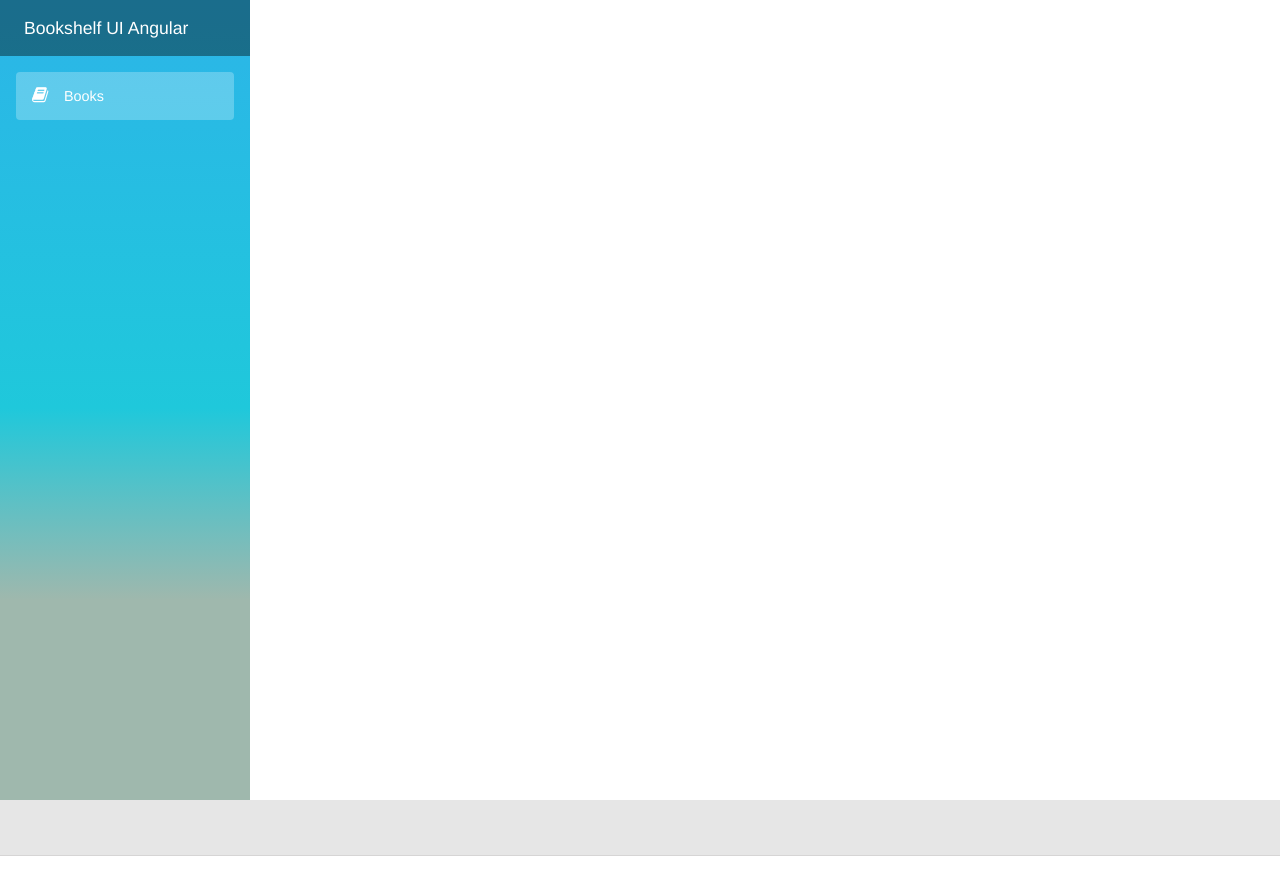
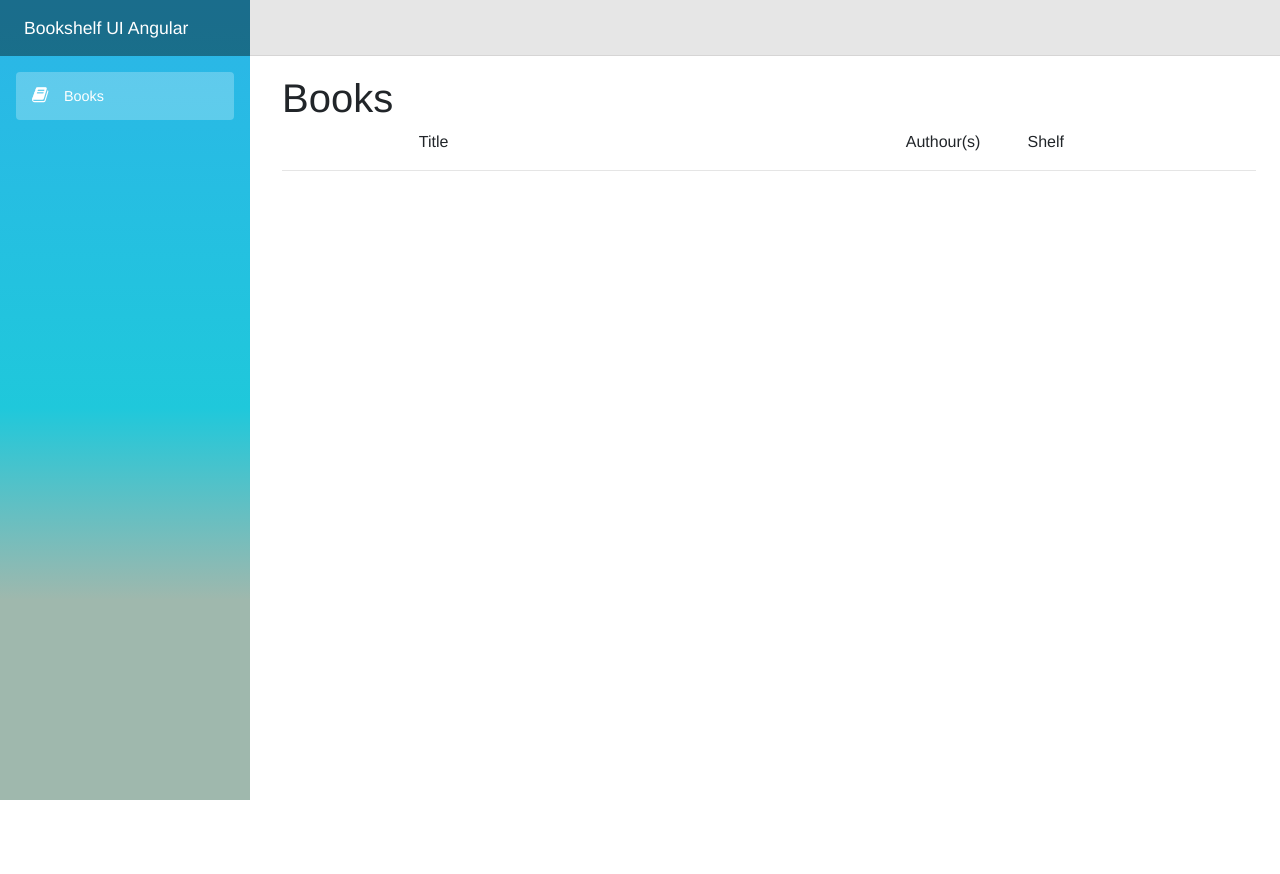
Before and after one commit to Grenter/BookShelf, an Angular app in the folder bookshelf-ui-angular/: page / in a window 1280 px wide. After the commit the page ends 800 px from the top, so only its background shows below. Built offline with nearby package versions, Linux system fonts and the light colour scheme.

Commit message:
Add book-list component

```diff
--- a/bookshelf-ui-angular/src/app/app.component.html
+++ b/bookshelf-ui-angular/src/app/app.component.html
@@ -7,5 +7,6 @@
   </div>
 
   <div class="content px-4">
+    <app-book-list></app-book-list>
   </div>
 </div>
--- a/bookshelf-ui-angular/src/app/app.module.ts
+++ b/bookshelf-ui-angular/src/app/app.module.ts
@@ -4,11 +4,13 @@ import { NgModule } from '@angular/core';
 import { AppRoutingModule } from './app-routing.module';
 import { AppComponent } from './app.component';
 import { NavMenuComponent } from './nav-menu/nav-menu.component';
+import { BookListComponent } from './book-list/book-list.component';
 
 @NgModule({
   declarations: [
     AppComponent,
-    NavMenuComponent
+    NavMenuComponent,
+    BookListComponent
   ],
   imports: [
     BrowserModule,
--- /dev/null
+++ b/bookshelf-ui-angular/src/app/book-list/book-list.component.html
@@ -0,0 +1,21 @@
+<h1>Books</h1>
+
+<div class="container">
+  <div class="row">
+    <div class="col"></div>
+    <div class="col-6">Title</div>
+    <div class="col">Authour(s)</div>
+    <div class="col">Shelf</div>
+    <div class="col"></div>
+  </div>
+</div>
+
+<hr />
+
+<div class="row">
+  <div class="col"></div>
+  <div class="col-6"></div>
+  <div class="col"></div>
+  <div class="col"></div>
+  <div class="col"></div>
+</div>
--- /dev/null
+++ b/bookshelf-ui-angular/src/app/book-list/book-list.component.ts
@@ -0,0 +1,15 @@
+import { Component, OnInit } from '@angular/core';
+
+@Component({
+  selector: 'app-book-list',
+  templateUrl: './book-list.component.html',
+  styleUrls: ['./book-list.component.css']
+})
+export class BookListComponent implements OnInit {
+
+  constructor() { }
+
+  ngOnInit() {
+  }
+
+}
--- a/bookshelf-ui-angular/src/styles.css
+++ b/bookshelf-ui-angular/src/styles.css
@@ -5,11 +5,7 @@ html, body {
     font-family: 'Helvetica Neue', Helvetica, Arial, sans-serif;
 }
 
-body {
-  margin: 0;
-}
-
-app {
+app-root {
     position: relative;
     display: flex;
     flex-direction: column;
@@ -96,7 +92,7 @@ app {
 }
 
 @media (min-width: 768px) {
-    app {
+    app-root {
         flex-direction: row;
     }
 
```
Also changed, not shown: bookshelf-ui-angular/src/app/book-list/book-list.component.css (added), 1 other file (tests, documents, lock files or other folders).
